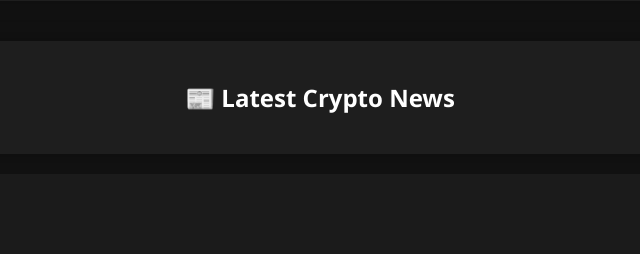
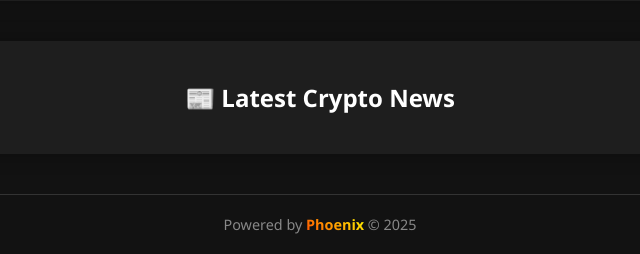
Before and after one commit to Phoenix1Man/crypto-price-predictor, a Flask app: page / in a window 1280 px wide. Shown: the part 634-888 px from the top of the page, without its empty margins (320-960 px from the left). Before the commit the page ends 747 px from the top, so only its background shows below. Run offline with Flask 3, Linux system fonts and the light colour scheme; data that the repository does not hold is empty; some libraries are stand-ins or nearby versions.

Commit message:
fix: updated index.html layout

```diff
--- a/dashboard/templates/index.html
+++ b/dashboard/templates/index.html
@@ -158,6 +158,45 @@
     .light-mode .search-box::placeholder {
       color: #666;
     }
+
+    footer {
+      text-align: center;
+      padding: 20px;
+      margin-top: 40px;
+      color: #888;
+      font-size: 0.9em;
+      border-top: 1px solid #333;
+    }
+
+    .light-mode footer {
+      color: #666;
+      border-top: 1px solid #ddd;
+    }
+
+    footer span {
+      font-weight: bold;
+      background: linear-gradient(45deg, #ff4500, #ff8c00, #ffd700);
+      -webkit-background-clip: text;
+      background-clip: text;
+      color: transparent;
+      animation: phoenixGlow 2s ease-in-out infinite alternate;
+    }
+
+    @keyframes phoenixGlow {
+      0% {
+        filter: brightness(1);
+      }
+      100% {
+        filter: brightness(1.2);
+      }
+    }
+
+    .light-mode footer span {
+      background: linear-gradient(45deg, #ff4500, #ff8c00, #ffd700);
+      -webkit-background-clip: text;
+      background-clip: text;
+      color: transparent;
+    }
   </style>
 </head>
 <body>
@@ -261,5 +300,9 @@
       {% endfor %}
     </ul>
   </div>
+
+  <footer>
+    Powered by <span>Phoenix</span> © 2025
+  </footer>
 </body>
 </html>
```
